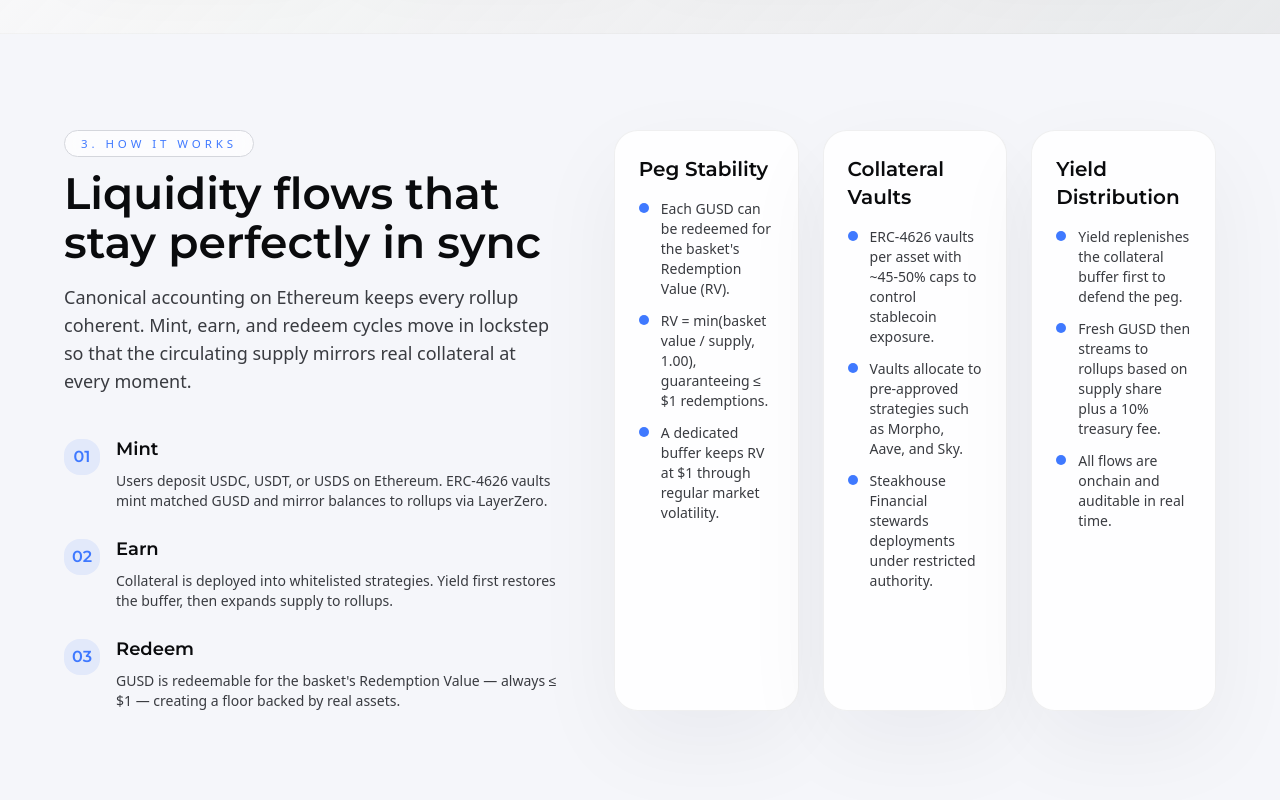
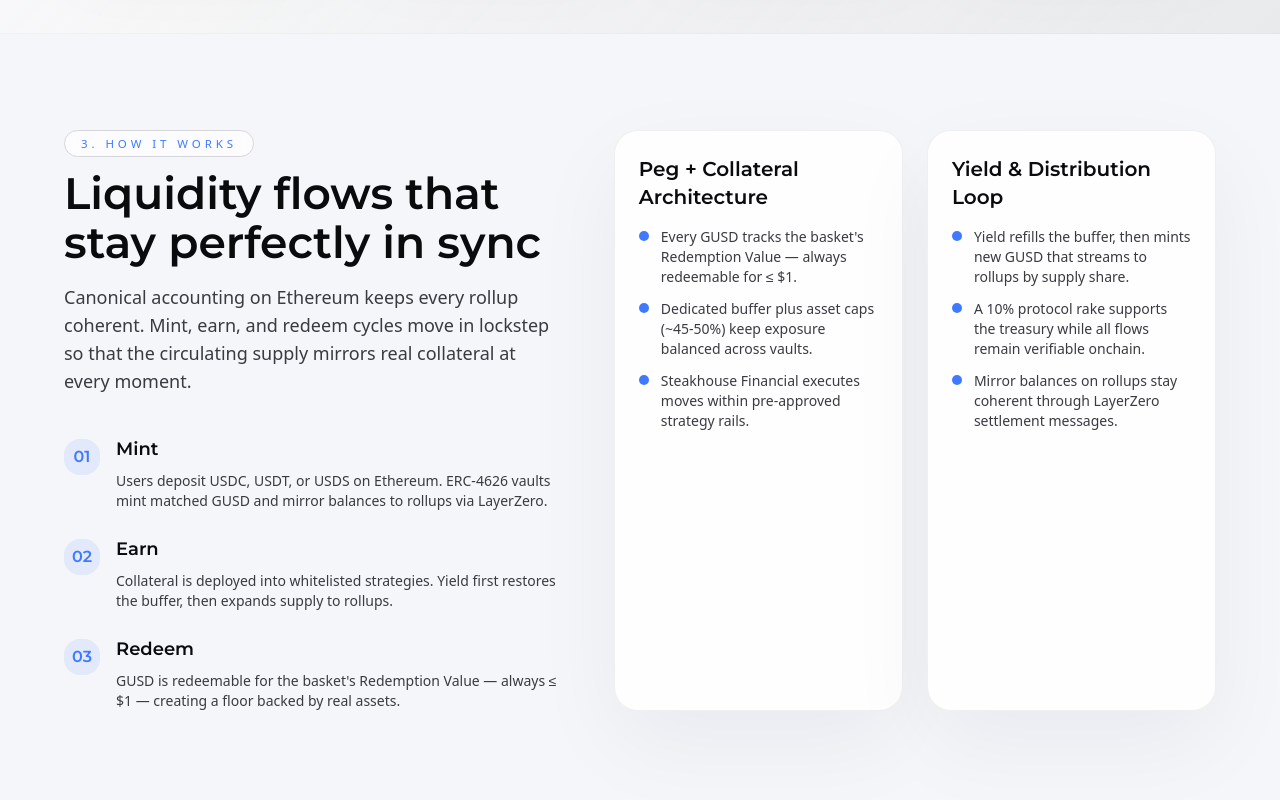
Before and after one commit to MetaFi-Labs/pre-landing, a Next.js app: page / in a window 1280 px wide. Shown: the part 2380-3180 px from the top of the page. Built offline with nearby package versions, Linux system fonts and the light colour scheme.

Commit message:
fix: streamline mechanics and roadmap layout

```diff
--- a/app/page.tsx
+++ b/app/page.tsx
@@ -77,27 +77,19 @@ const liquidityFlow = [
 
 const mechanics = [
   {
-    title: "Peg Stability",
+    title: "Peg + Collateral Architecture",
     bullets: [
-      "Each GUSD can be redeemed for the basket's Redemption Value (RV).",
-      "RV = min(basket value / supply, 1.00), guaranteeing ≤ $1 redemptions.",
-      "A dedicated buffer keeps RV at $1 through regular market volatility.",
+      "Every GUSD tracks the basket's Redemption Value — always redeemable for ≤ $1.",
+      "Dedicated buffer plus asset caps (~45-50%) keep exposure balanced across vaults.",
+      "Steakhouse Financial executes moves within pre-approved strategy rails.",
     ],
   },
   {
-    title: "Collateral Vaults",
+    title: "Yield & Distribution Loop",
     bullets: [
-      "ERC-4626 vaults per asset with ~45-50% caps to control stablecoin exposure.",
-      "Vaults allocate to pre-approved strategies such as Morpho, Aave, and Sky.",
-      "Steakhouse Financial stewards deployments under restricted authority.",
-    ],
-  },
-  {
-    title: "Yield Distribution",
-    bullets: [
-      "Yield replenishes the collateral buffer first to defend the peg.",
-      "Fresh GUSD then streams to rollups based on supply share plus a 10% treasury fee.",
-      "All flows are onchain and auditable in real time.",
+      "Yield refills the buffer, then mints new GUSD that streams to rollups by supply share.",
+      "A 10% protocol rake supports the treasury while all flows remain verifiable onchain.",
+      "Mirror balances on rollups stay coherent through LayerZero settlement messages.",
     ],
   },
 ];
@@ -396,7 +388,7 @@ export default function Home() {
               </div>
             </div>
 
-            <div className="grid gap-6 lg:grid-cols-3">
+            <div className="grid gap-6 sm:grid-cols-2">
               {mechanics.map((block) => (
                 <div
                   key={block.title}
@@ -470,10 +462,10 @@ export default function Home() {
         <div className="mx-auto max-w-6xl">
           <span className="section-kicker">6. Roadmap</span>
           <h2 className="section-heading">Shipping toward a canonical standard</h2>
-          <div className="mt-12 space-y-12 border-l border-[#C8C9CC] pl-8">
+          <div className="mt-12 space-y-12 border-l border-[#C8C9CC]">
             {roadmap.map((stage, index) => (
-              <div key={stage.phase} className="relative">
-                <span className="absolute -left-[1.6rem] top-1 flex h-8 w-8 items-center justify-center rounded-full border border-[#3F79FF]/40 bg-white text-sm font-semibold text-[#3F79FF]">
+              <div key={stage.phase} className="relative pl-12">
+                <span className="absolute left-0 top-0 -translate-x-1/2 flex h-9 w-9 items-center justify-center rounded-full border border-[#3F79FF]/40 bg-white text-sm font-semibold text-[#3F79FF]">
                   {index + 1}
                 </span>
                 <h3 className="font-display text-xl text-[#0A0B0D]">{stage.phase}</h3>
```
